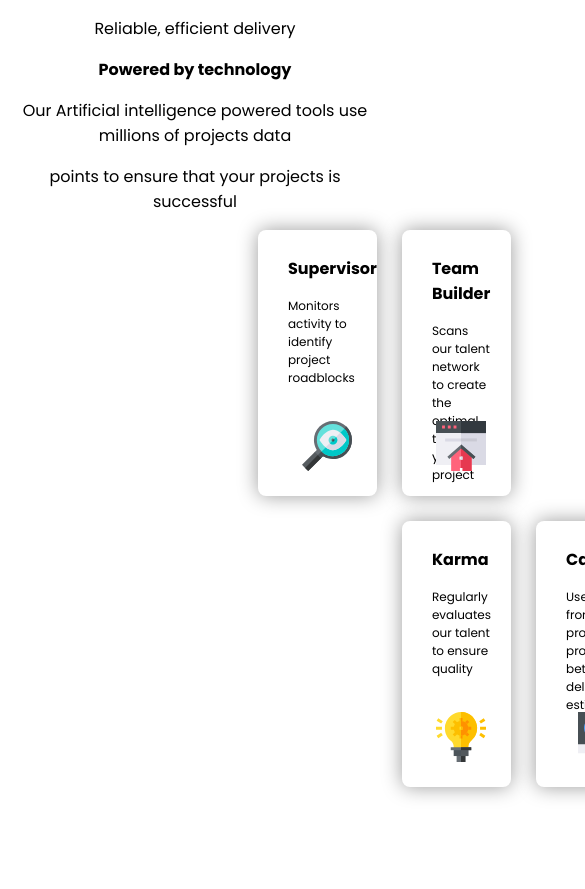
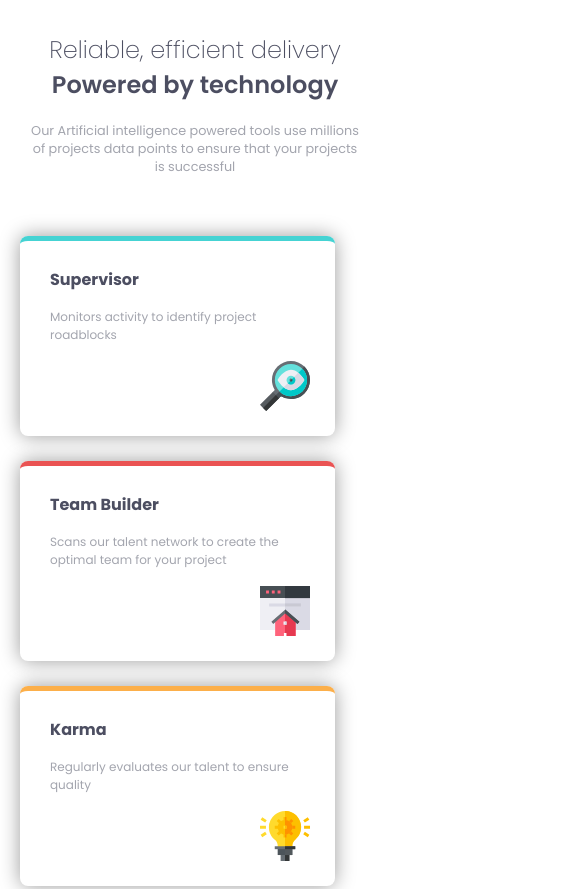
Before and after one commit to rvj1/Four-card-feature-Responsive-design, a plain HTML site: page index.html in a window 390 px wide. Shown: the top 889 px of the page, 585 px wide, since content can reach past the window. Drawn offline with Linux system fonts and the light colour scheme.

Commit message:
Files updated

```diff
--- a/index.html
+++ b/index.html
@@ -11,10 +11,9 @@
 </head>
 <body>
     <div class="headings">
-        <p>Reliable, efficient delivery</p>
-        <p><strong>Powered by technology </strong> </p>
-        <p>Our Artificial intelligence powered tools use millions of projects data </p>
-        <p>points to ensure that your projects is successful</p>
+        <p class="heading1">Reliable, efficient delivery</p>
+        <p class="heading2">Powered by technology</p>
+        <p class="para">Our Artificial intelligence powered tools use millions of projects data points to ensure that your projects is successful</p>
     </div>
 
     <div class="boxes">
--- a/style.CSS
+++ b/style.CSS
@@ -1,31 +1,59 @@
 body{
     font-family: poppins;
+    display: flex;
+    justify-content: center;
+    flex-direction: column;
+    align-items: center;
 }
 
 .headings{
+    align-items: center;
     text-align: center;
-    width: 100%;
+    width: 38%;
+}
+
+.heading1{
+    font-size: 2em;
+    margin-bottom: 0px;
+    font-weight: 250;
+    color: hsl(234, 12%, 34%);
+}
+
+.heading2{
+    font-size: 2em;
+    margin-top: 0px;
+    margin-bottom: 0px;
+    font-weight: 600;
+    color: hsl(234, 12%, 34%);
+}
+
+.para{
+    color: hsl(229, 6%, 66%);
+    margin-top: 20px;
+    margin-bottom: 60px;
 }
 
 .boxes{
     display: grid;
-    grid-template-columns: repeat(3, 1fr);
-    grid-template-rows: repeat(4, 1fr);
+    grid-template-columns: repeat(3, 350px);
+    grid-template-rows: repeat(4, 200px);
     gap: 25px;
-    margin-right: 250px;
-    margin-left: 250px;
+
 }
 
 .box-heading {
     font-weight: 700;
     padding-left: 30px;
     padding-top: 10px;
+    color: hsl(234, 12%, 34%);
+    font-weight: 650;
 }
 
 .box-para{
     padding-left: 30px;
     font-size: 0.75em;
     padding-right: 20px;
+    color: hsl(229, 6%, 66%);
 }
 
 .img{
@@ -42,20 +70,70 @@ body{
     box-shadow: 0 0 20px rgba(0, 0, 0, 0.396);
     position: relative;
     border-radius: 8px;
+    width: 90%;
+    border-top: solid 5px;
 }
 
 .box:nth-child(1){
     grid-column: 1;
+    grid-row-start: 1;
+    grid-row-end: 2;
+    color: hsl(180, 62%, 55%);
 }
 
 .box:nth-child(2){
     grid-column: 2;
+    color: hsl(0, 78%, 62%);
 }
 
 .box:nth-child(3){
     grid-column: 2;
+    color: hsl(34, 97%, 64%);
 }
 
 .box:nth-child(4){
     grid-column: 3;
+    grid-row-start: 1;
+    grid-row-end: 2;
+    color: hsl(212, 86%, 64%);
 }
+
+@media (min-width: 375px) and (max-width: 800px) {
+
+    .headings{
+        width: 90%;
+    }
+
+    .heading1{
+    font-size: 1.5em;
+    }
+
+    .heading2{
+        font-size: 1.5em;
+    }
+
+    .para{
+        font-size: 0.8em;
+    }
+
+    .box:nth-child(1){
+        grid-column: 2;
+        grid-row: 1;
+    }
+
+    .box:nth-child(2){
+        grid-column: 2;
+        grid-row: 2;
+
+    }
+
+    .box:nth-child(3){
+        grid-column: 2;
+        grid-row: 3;
+    }
+
+    .box:nth-child(4){
+        grid-column: 2;
+        grid-row: 4;
+    }
+}
```
